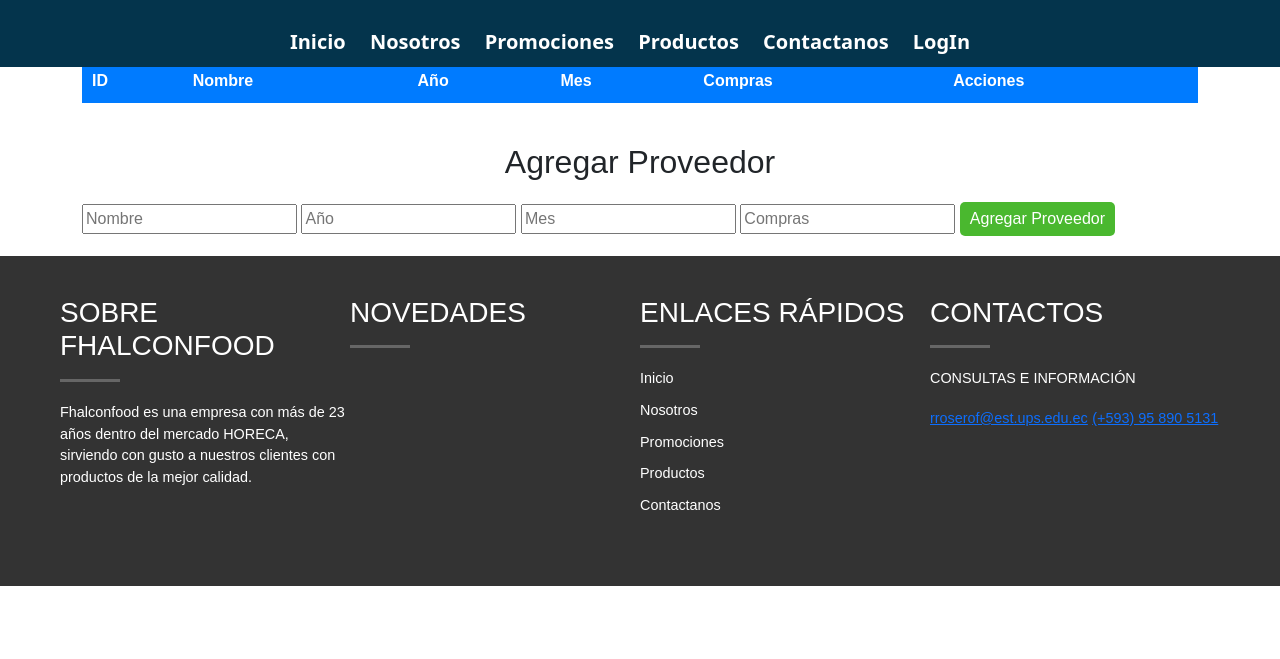
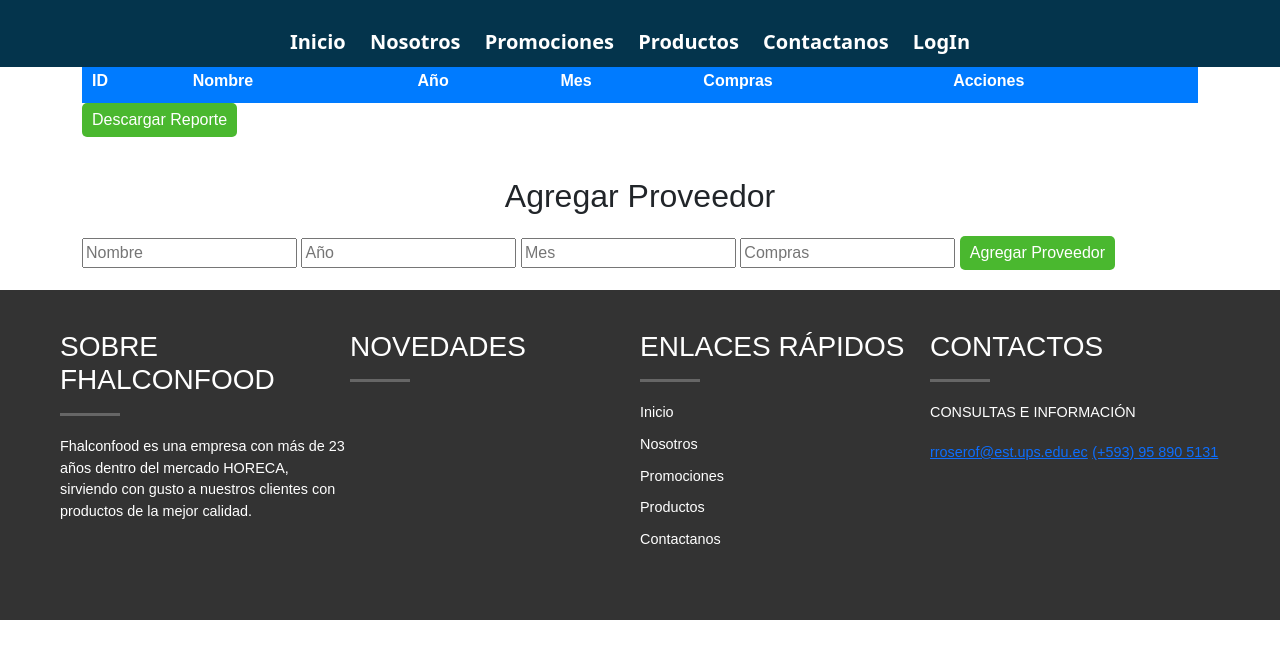
Before and after one commit to ronnyR4815/Proyecto-Analisis-Sistemas, a website: page frontend/proveedores.html in a window 1280 px wide. Shown: the part 83-742 px from the top of the page. Drawn offline with nearby package versions, Linux system fonts and the light colour scheme; no server answers.

Commit message:
proyecto 1.2.1

```diff
--- a/frontend/js/proveedores.js
+++ b/frontend/js/proveedores.js
@@ -121,3 +121,35 @@ function guardarCambios(fila, id) {
     })
     .catch(error => console.error('Error:', error));
 }
+
+function descargarCSV() {
+    const tabla = document.getElementById('proveedoresTable');
+    let csvContent = "data:text/csv;charset=utf-8,";
+
+    // Recorrer las filas de la tabla
+    for (let i = 0; i < tabla.rows.length; i++) {
+        let row = [], cols = tabla.rows[i].cells;
+
+        // Recorrer las columnas
+        for (let j = 0; j < cols.length; j++) {
+            // Evitar incluir los botones en el CSV
+            if (j < cols.length - 1) {
+                row.push(cols[j].innerText);
+            }
+        }
+
+        // Unir cada columna con coma y añadir salto de línea al final
+        csvContent += row.join(",") + "\r\n";
+    }
+
+    // Crear un enlace para descargar el CSV
+    var encodedUri = encodeURI(csvContent);
+    var link = document.createElement("a");
+    link.setAttribute("href", encodedUri);
+    link.setAttribute("download", "proveedores.csv");
+    document.body.appendChild(link); // Requerido para FF
+
+    // Simular clic para iniciar la descarga y luego eliminar el enlace
+    link.click();
+    document.body.removeChild(link);
+}
--- a/frontend/proveedores.html
+++ b/frontend/proveedores.html
@@ -41,6 +41,8 @@
                 <!-- Los datos de los proveedores se cargarán aquí -->
             </tbody>
         </table>
+
+        <button class="action-btn agregar-btn" onclick="descargarCSV()">Descargar Reporte</button>
     </div>
 
     <div class="container">
```
